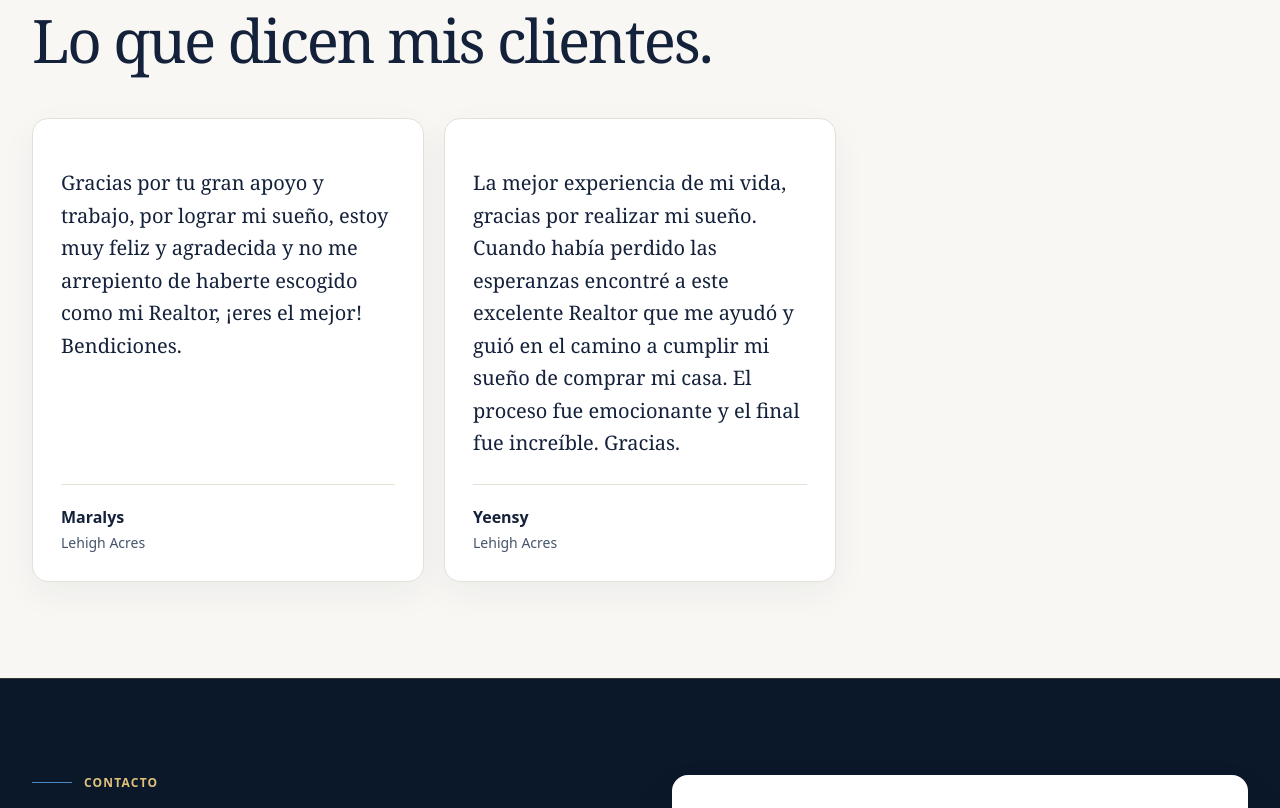
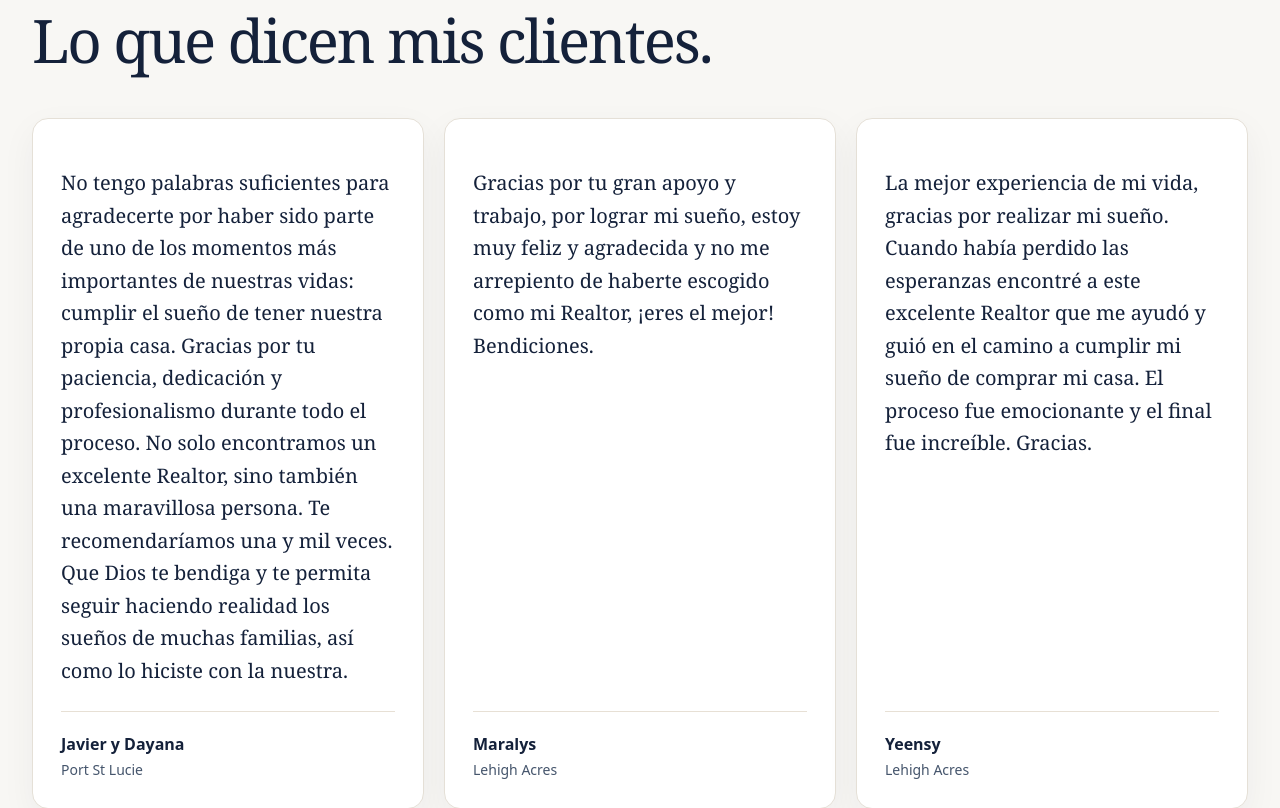
Before and after one commit to ReynierSambrine/reyniersambrine, a plain HTML site: page index.html in a window 1280 px wide. Shown: the part 6281-7089 px from the top of the page. Drawn offline with nearby package versions, Linux system fonts and the light colour scheme.

Commit message:
Add Javier and Dayana testimonial
Co-authored-by: copilot-swe-agent[bot] <198982749+Copilot@users.noreply.github.com>

```diff
--- a/index.html
+++ b/index.html
@@ -509,6 +509,12 @@
     // Add verified entries with quote: {es, en, it} (available translations only), optional rating: 1–5, name, optional role: buyer/seller/investor, and region.
     const testimonials = [{
       quote: {
+        es: 'No tengo palabras suficientes para agradecerte por haber sido parte de uno de los momentos más importantes de nuestras vidas: cumplir el sueño de tener nuestra propia casa. Gracias por tu paciencia, dedicación y profesionalismo durante todo el proceso. No solo encontramos un excelente Realtor, sino también una maravillosa persona. Te recomendaríamos una y mil veces. Que Dios te bendiga y te permita seguir haciendo realidad los sueños de muchas familias, así como lo hiciste con la nuestra.'
+      },
+      name: 'Javier y Dayana',
+      region: 'Port St Lucie'
+    }, {
+      quote: {
         es: 'Gracias por tu gran apoyo y trabajo, por lograr mi sueño, estoy muy feliz y agradecida y no me arrepiento de haberte escogido como mi Realtor, ¡eres el mejor! Bendiciones.'
       },
       name: 'Maralys',
```
